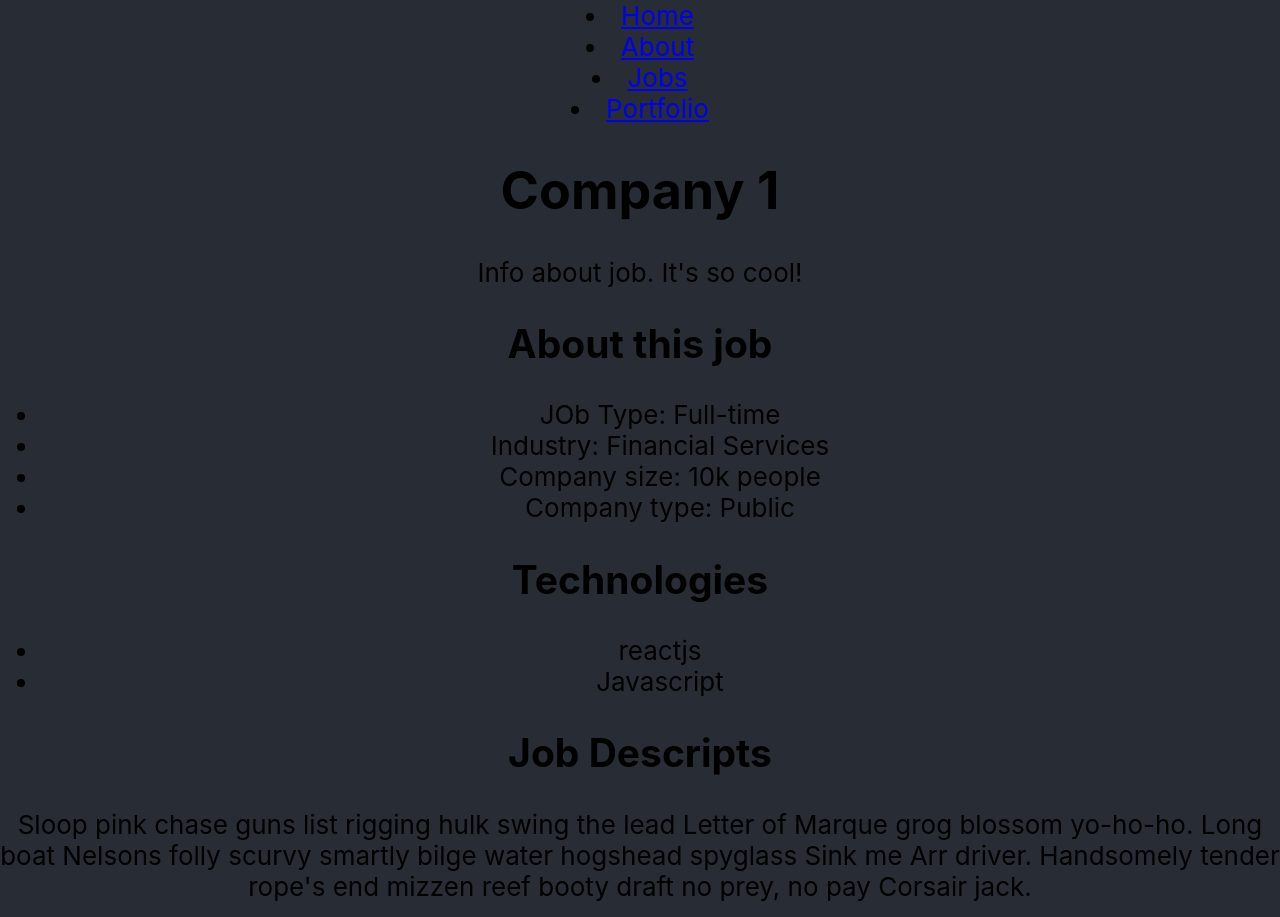
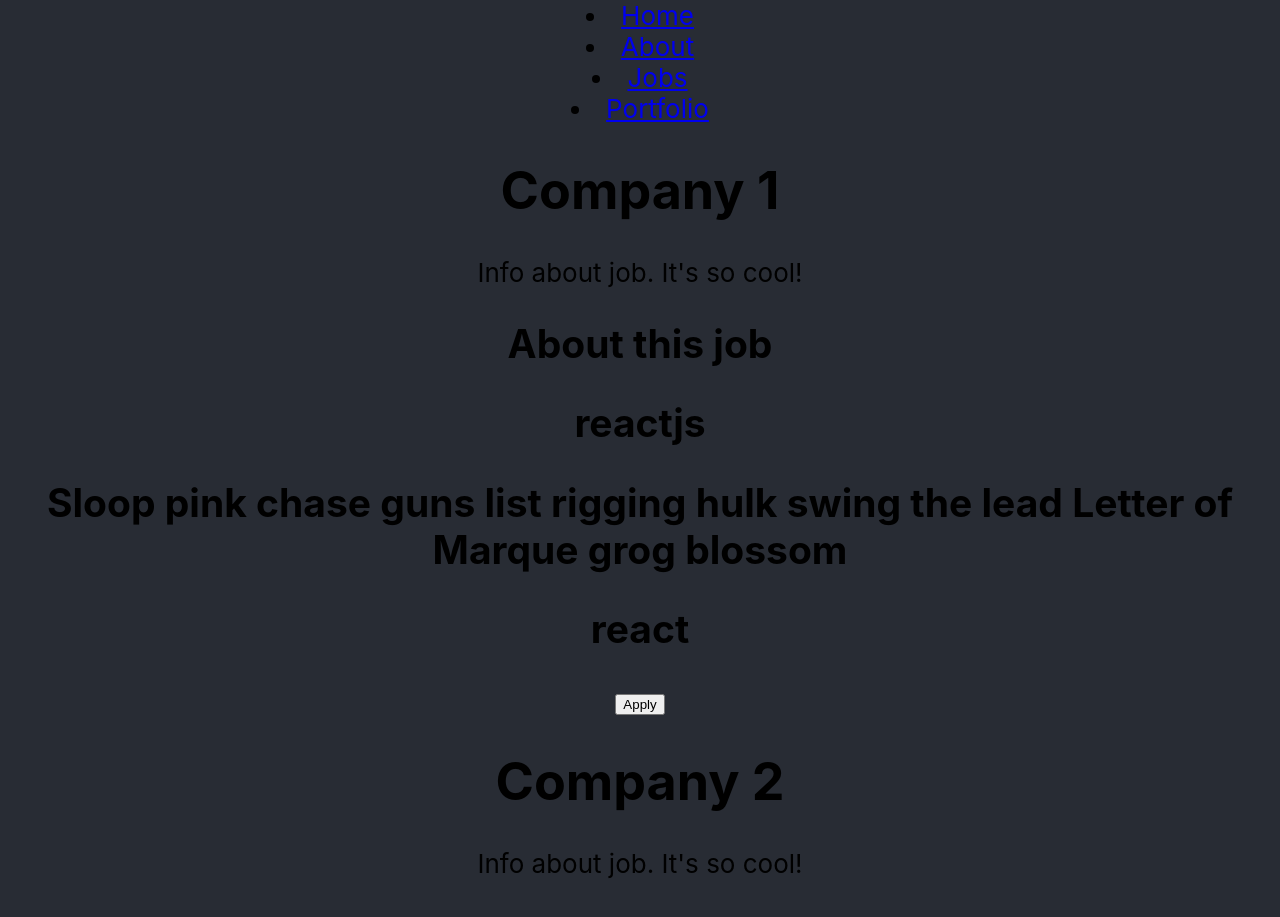
Before and after one commit to JS-Jr-Dev-Job-Board/react, a React (Create React App) app: page /jobs in a window 1280 px wide. Shown: the top 917 px of the page. Built offline with nearby package versions, Linux system fonts and the light colour scheme.

Commit message:
job card built

```diff
--- a/src/components/jobcard.js
+++ b/src/components/jobcard.js
@@ -1,42 +1,49 @@
 import React from "react";
 import grommet from "grommet";
 import axios from "axios";
+import styled from "styled-components"
+
 //job card is what shows up nce the user clicks on a specific job from the search results
 //job card is what happens once you do an axios call to get that specific job
 
-const JobCard = () => {
+
+
+function JobCard({card}){
+
+
   return (
-    <div>
-      <h1>Company 1</h1>
-      <p>Info about job. It's so cool!</p>
-      <div>
-        <h2>About this job</h2>
-        <ul>
+      <div className="card">
+
+       <h1>{card.companyName}</h1>
+      <p>{card.companyInfo}</p>
+      <div classname="JobCardABout">
+        <h2>{card.aboutJob}</h2>
+        {/* <ul>
           <li>JOb Type: Full-time</li>
           <li>Industry: Financial Services </li>
           <li>Company size: 10k people</li>
           <li>Company type: Public</li>
-        </ul>
+        </ul> */}
       </div>
-      <div>
-        <h2>Technologies</h2>
-        <ul>
+      <div className="TechnologyJobCard">
+        <h2>{card.technologies}</h2>
+        {/* <ul>
           <li>reactjs</li>
           <li>Javascript</li>
-        </ul>
+        </ul> */}
       </div>
-      <div>
-        <h2>Job Descripts</h2>
-        <p>
+      <div className="DescriptionJobCard">
+        <h2>{card.jobDescription}</h2>
+        {/* <p>
           Sloop pink chase guns list rigging hulk swing the lead Letter of
           Marque grog blossom yo-ho-ho. Long boat Nelsons folly scurvy smartly
           bilge water hogshead spyglass Sink me Arr driver. Handsomely tender
           rope's end mizzen reef booty draft no prey, no pay Corsair jack.
-        </p>
+        </p> */}
       </div>
-      <div>
-        <h2>Skills and Experience</h2>
-        <p>Should be fully knowledgable of</p>
+      <div className="SkillsJobCard">
+        <h2>{card.skills}</h2>
+        {/* <p>Should be fully knowledgable of</p>
         <ul>
           <li>React</li>
           <li>HTML 5/CSS 3</li>
@@ -45,9 +52,11 @@ const JobCard = () => {
           <li>Browser Support</li>
           <li>Javascript Transpilation</li>
           <li>Javascript Transpilation</li>
-        </ul>
+        </ul> */}
       </div>
-      <button>Apply</button>
+      <div className="JobCardApply">
+        <button>Apply</button>
+      </div>
     </div>
   );
 };
```
